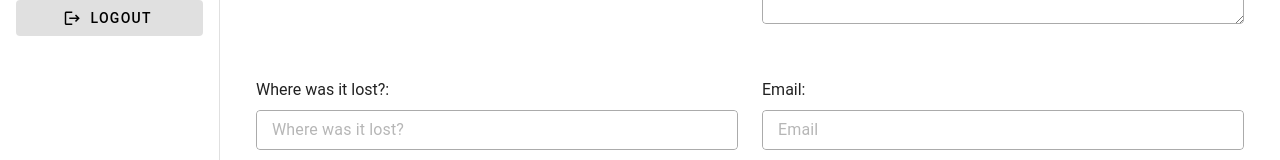
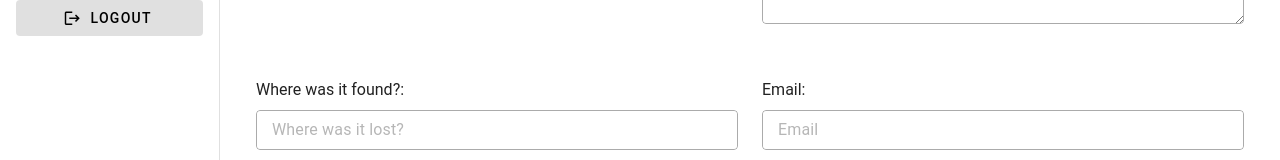
Before and after one commit to Shubhankamin/Find-Admin, a Nuxt app: page /items/1 in a window 1280 px wide. Shown: the part 288-448 px from the top of the page. Built offline with nearby package versions, Linux system fonts and the light colour scheme.

Commit message:
label updated

```diff
--- a/pages/items/[id].vue
+++ b/pages/items/[id].vue
@@ -52,7 +52,7 @@
           </v-col>
 
           <v-col cols="12" md="6">
-            <p class="py-2">Where was it lost?:</p>
+            <p class="py-2">Where was it found?:</p>
             <v-text-field
               v-model="form.location"
               placeholder="Where was it lost?"
```
